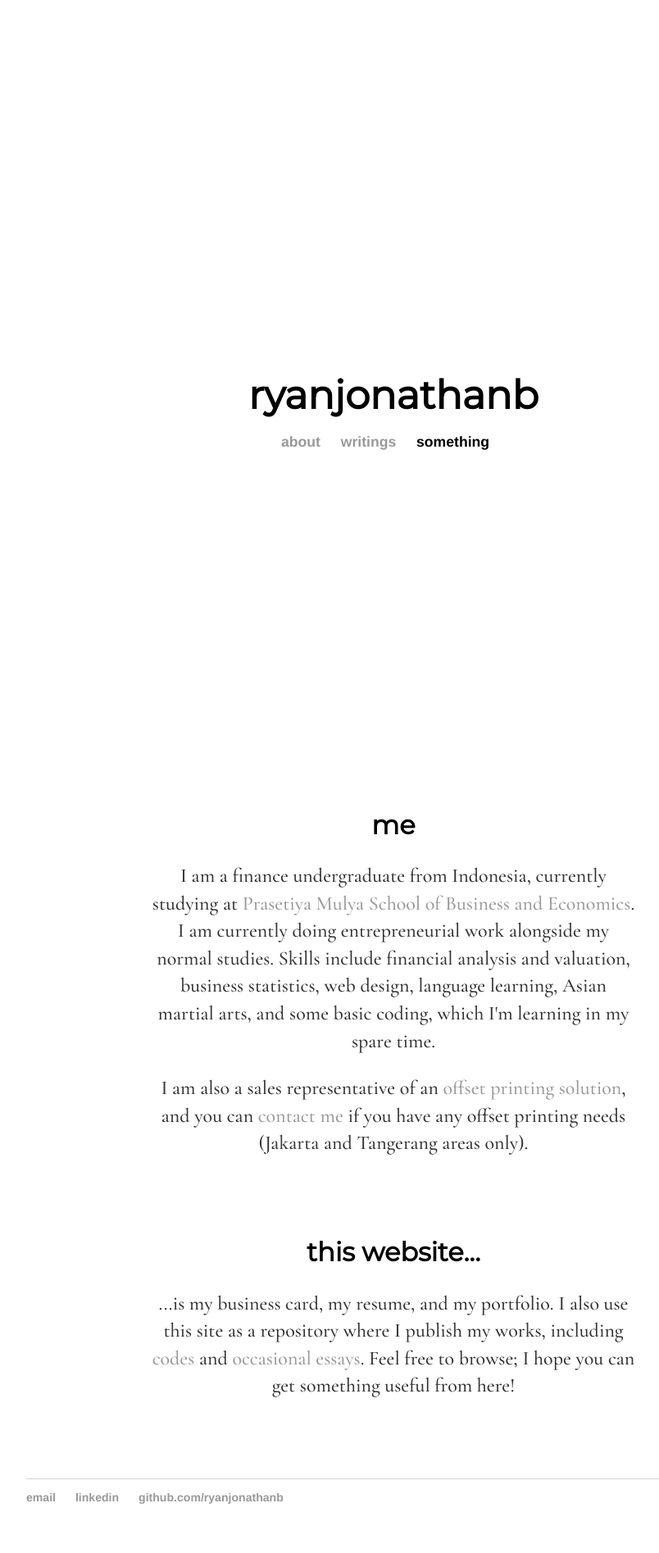
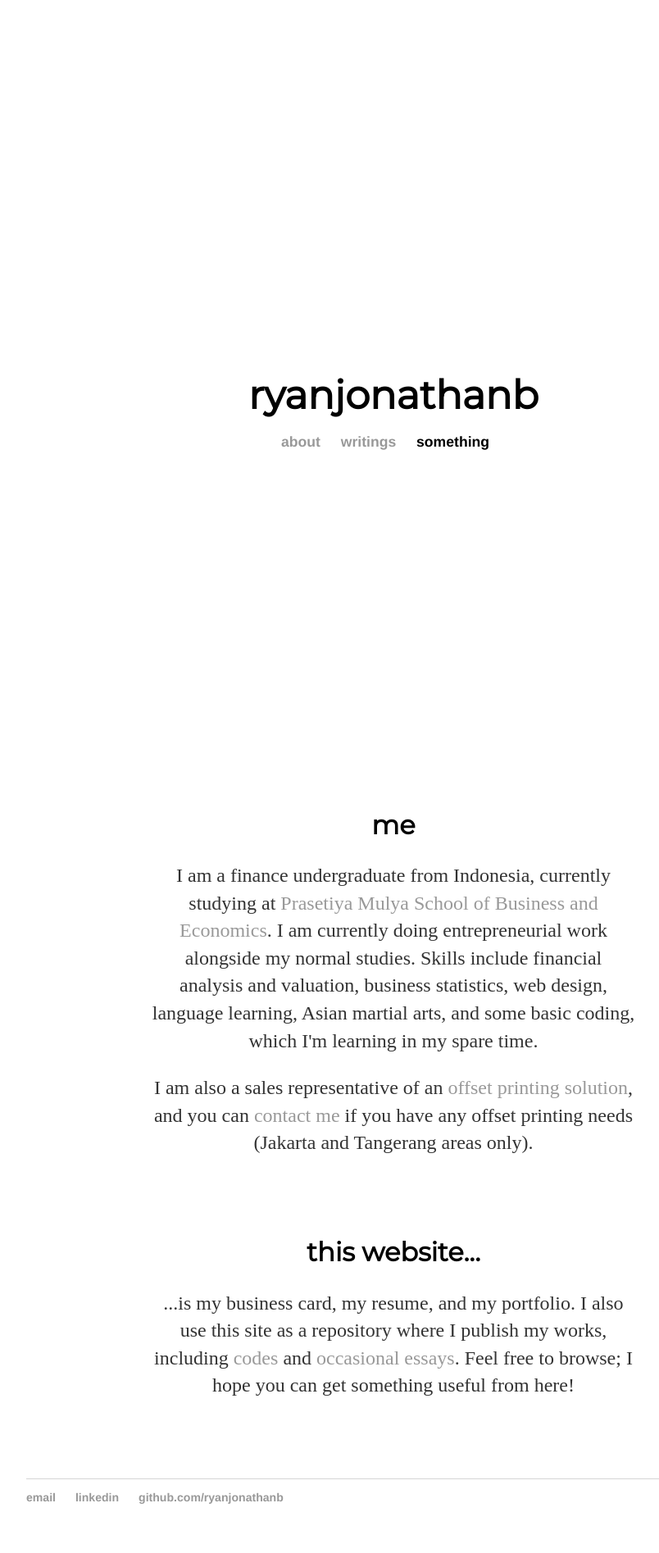
Before and after one commit to ryanjonathanb/ryanjonathanb.github.io, a Jekyll site: the page built from index.html, in a window 1280 px wide. Shown: the whole page at 82% size, without its empty margins (160-964 px from the left). Built offline with Jekyll 4.4.1, drawn with Linux system fonts in a browser that asks for light colours; some web fonts are replaced.

Commit message:
gentium basic

```diff
--- a/_layouts/homepage.html
+++ b/_layouts/homepage.html
@@ -1,7 +1,7 @@
 <!DOCTYPE html>
 	<html>
 		<head>
-			<link href="https://fonts.googleapis.com/css?family=Cormorant+Garamond:500|Lato|Montserrat" rel="stylesheet">
+			<link href="https://fonts.googleapis.com/css?family=Gentium+Basic|Montserrat" rel="stylesheet">
 			<title>{{ page.title }}</title>
 			<!-- link to main stylesheet -->
 			<link rel="stylesheet" type="text/css" href="/style.css">
--- a/style.css
+++ b/style.css
@@ -1,5 +1,5 @@
 body {
-    font-family: 'Cormorant Garamond';
+    font-family: 'Gentium Basic', serif;
     margin: 60px auto;
     width: 70%;
 }
```
